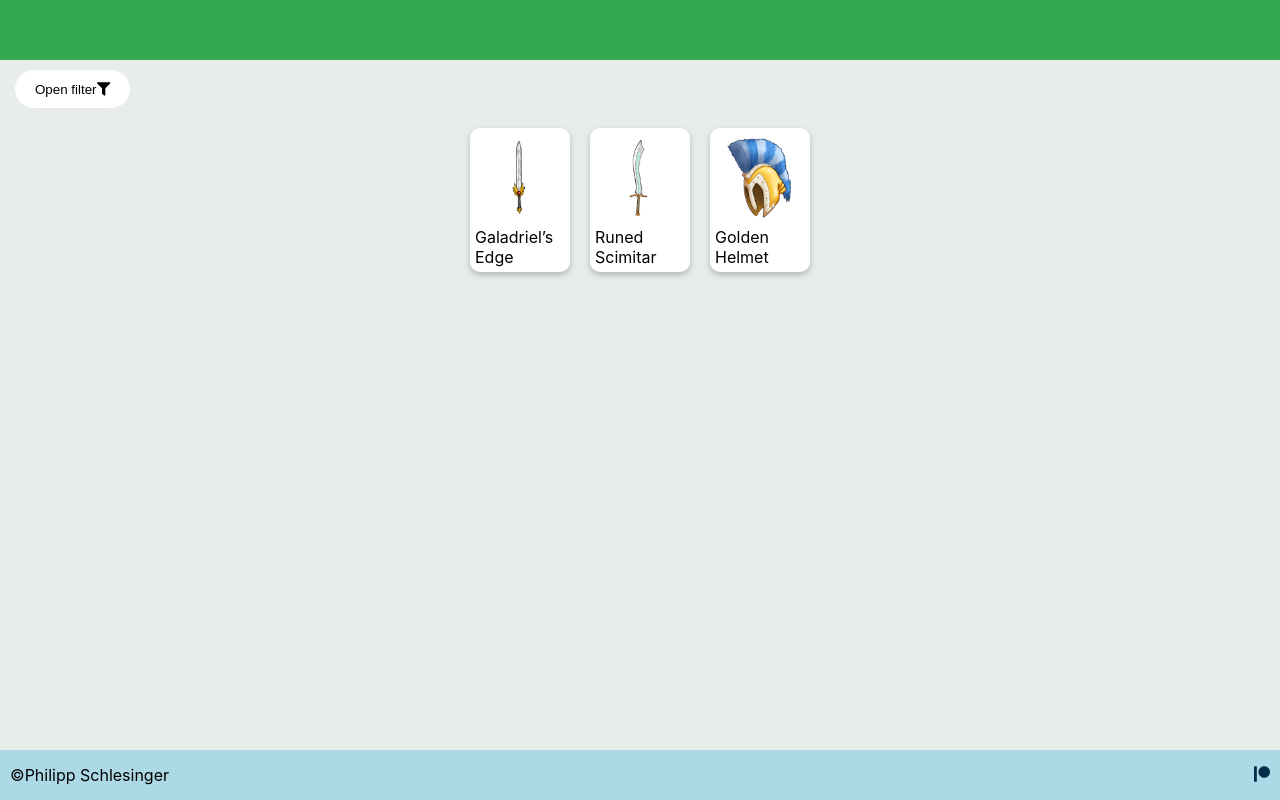
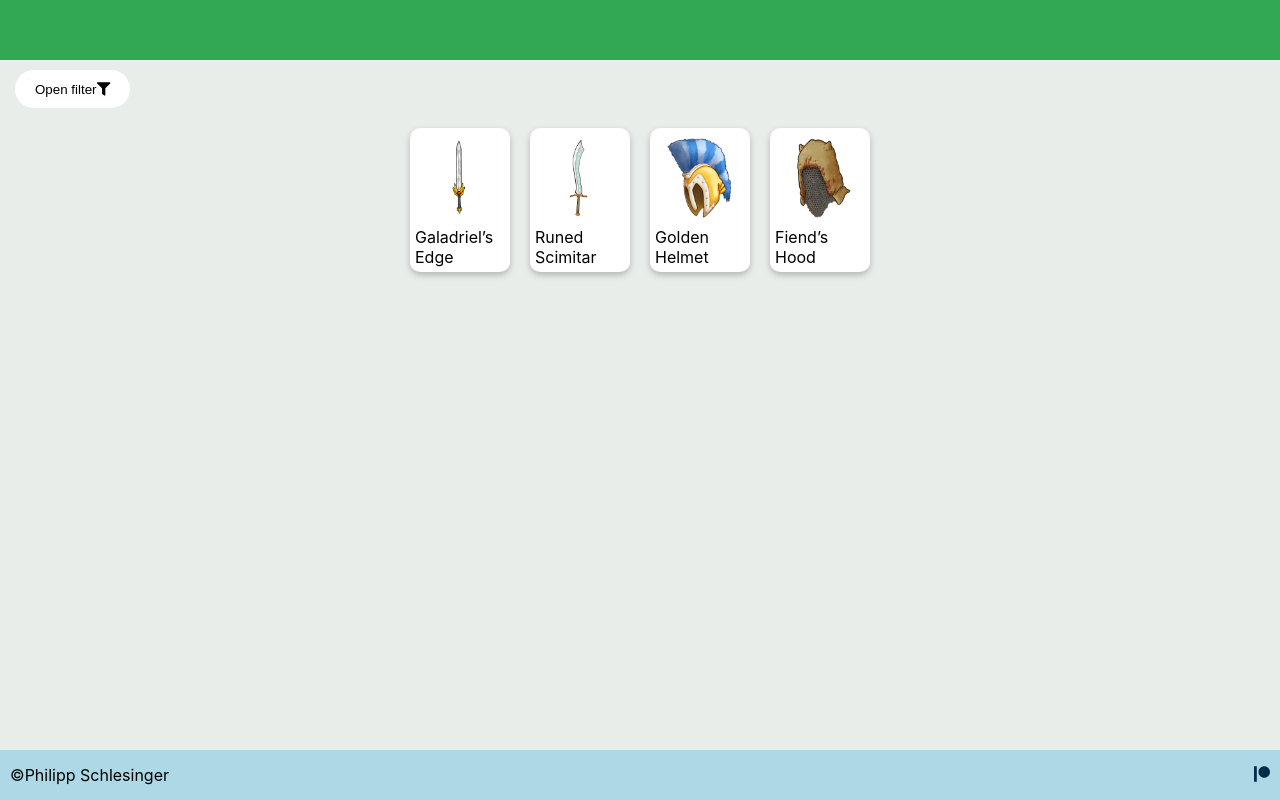
Before and after one commit to OfficialPhilcomm/dnd-assets, a React (Create React App) app: page /items in a window 1280 px wide. Built offline with nearby package versions, Linux system fonts and the light colour scheme.

Commit message:
Add Fiends Hood

```diff
--- a/src/StringUtils.js
+++ b/src/StringUtils.js
@@ -44,6 +44,21 @@ export default class StringUtils {
       weight: 2,
       properties: "+1 Charisma",
     },
+    {
+      id: "f14bf414-76cc-4abc-8f9c-7e7e48ff6def",
+      name: "Fiend’s Hood",
+      description:
+        "Said to be the cowl worn by executions of the nine hells, this dark item bestows a power on the user to aid in their slaughter but that takes its toll on the body over time.",
+      playerLevel: 1,
+      rarity: 1,
+      racialOrigin: "fiendish",
+      unique: false,
+      itemType: "sword",
+      cursed: false,
+      weight: 0.5,
+      properties:
+        "Whilst wearing this hood, if the user slays an enemy a wave of fear washes over their allies. All enemy creatures within 15ft must make a DC15 Wisdom Saving Throw.",
+    },
   ];
 
   static getItemById(itemId) {
```
Also changed, not shown: src/img/sprites/f14bf414-76cc-4abc-8f9c-7e7e48ff6def.png (added).
